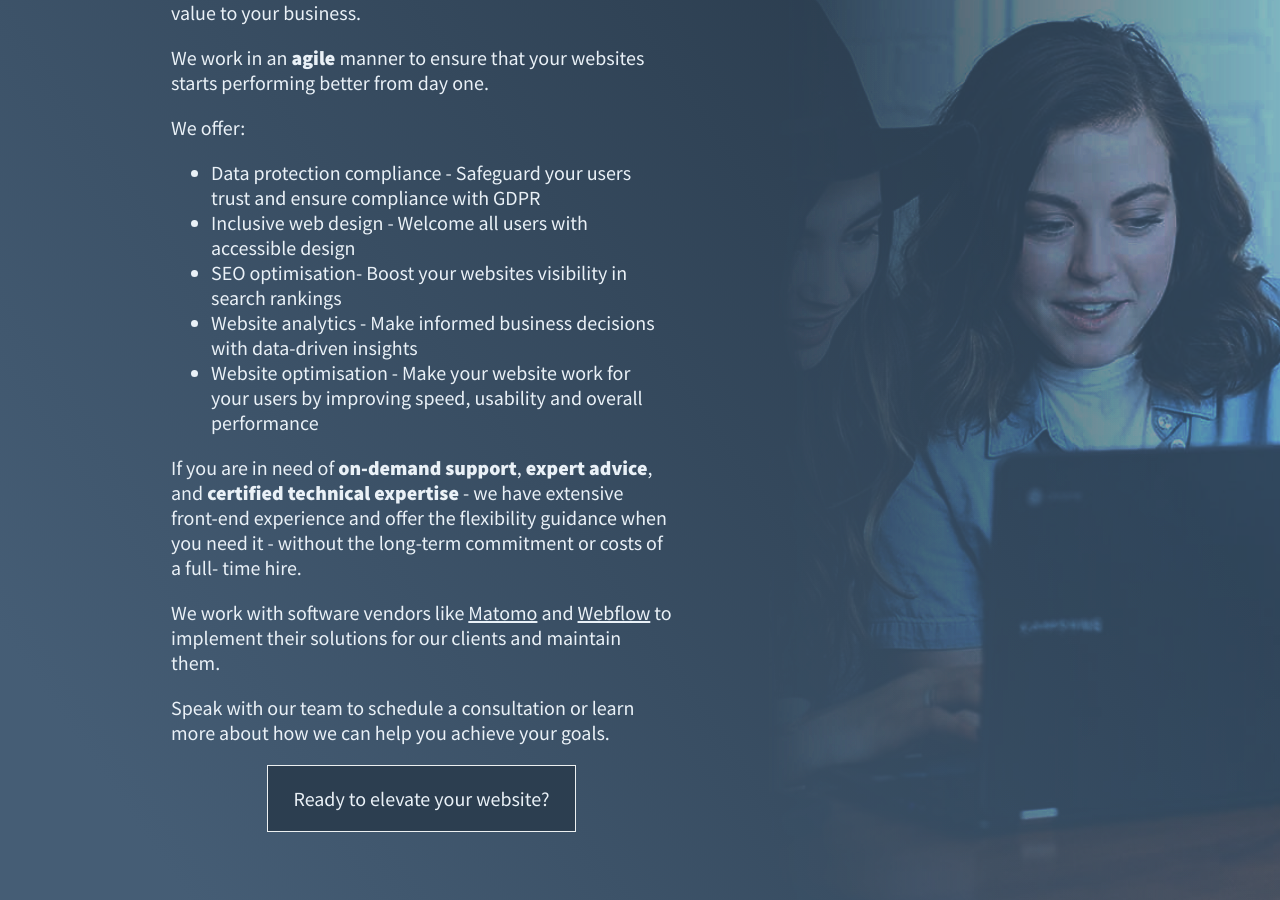
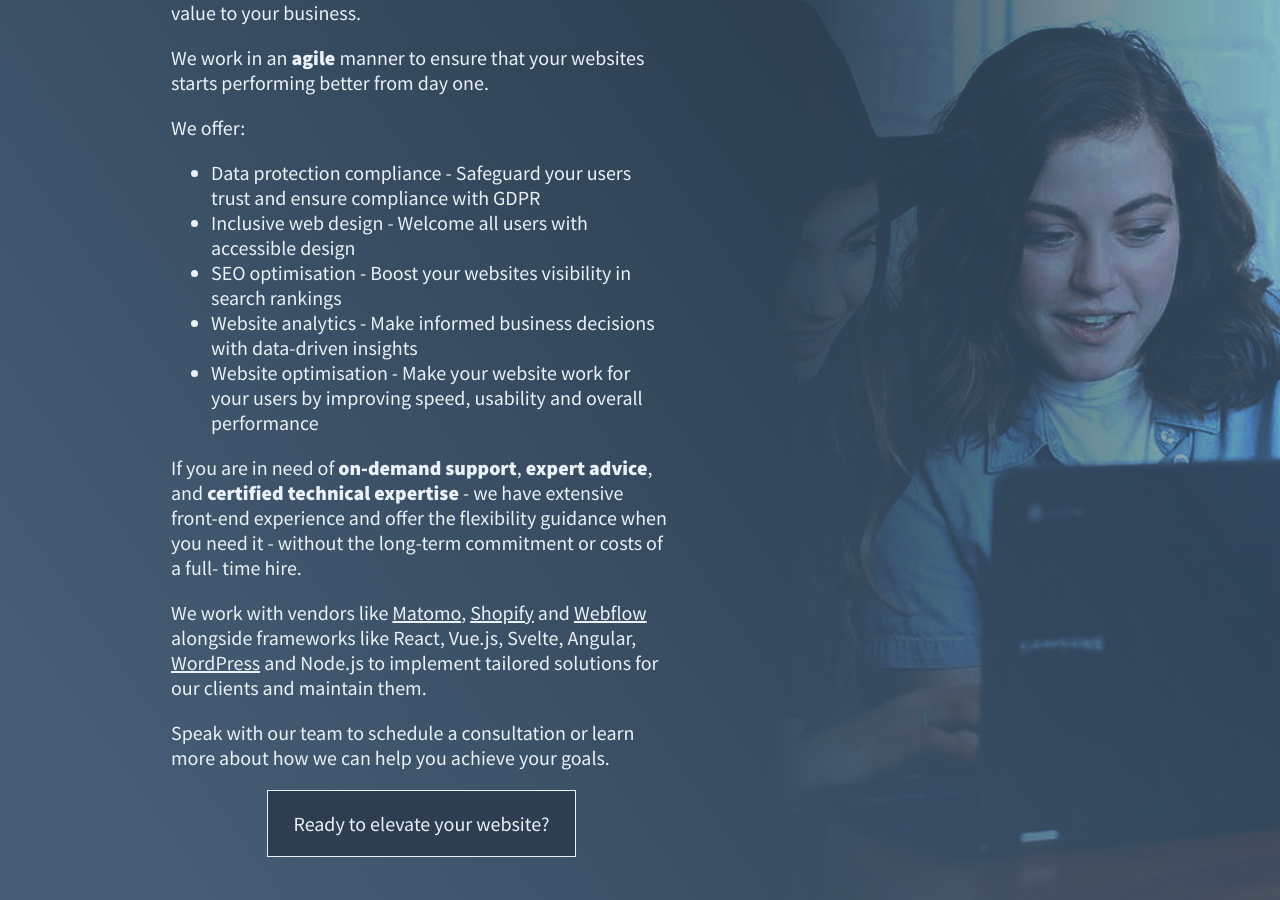
Before and after one commit to derangeddk/deranged.dk, a Jekyll site: the page built from _services/page-elevate.html, in a window 1280 px wide and 900 px high, scrolled down 787 px. Built offline with Jekyll 4.4.1, drawn with Linux system fonts in a browser that asks for light colours; comment, search, counter and statistics services are not loaded; some of the changed text lies outside the part shown.

Commit message:
replaced website icon and fixed content

```diff
--- a/_services/page-elevate.html
+++ b/_services/page-elevate.html
@@ -29,7 +29,7 @@
       <ul>
         <li>Data protection compliance - Safeguard your users trust and ensure compliance with GDPR</li>
         <li>Inclusive web design - Welcome all users with accessible design</li>
-        <li>SEO optimisation- Boost your websites visibility in search rankings</li>
+        <li>SEO optimisation - Boost your websites visibility in search rankings</li>
         <li>Website analytics - Make informed business decisions with data-driven insights</li>
         <li>Website optimisation - Make your website work for your users by improving speed, usability and overall performance</li>
       </ul>
@@ -39,7 +39,7 @@
         time hire.
       </p>
       <p>
-        We work with software vendors like <a href="https://matomo.org/">Matomo</a> and <a href="https://webflow.com/">Webflow</a> to implement their                 solutions for our clients and maintain them.
+        We work with vendors like <a href="https://matomo.org/" target="_blank">Matomo</a>, <a href="https://www.shopify.com/" target="_blank">Shopify</a> and <a href="https://webflow.com/" target="_blank">Webflow</a> alongside frameworks like React, Vue.js, Svelte, Angular, <a href="https://wordpress.com/" target="_blank">WordPress</a> and Node.js to implement tailored solutions for our clients and maintain them.
       </p>
       <p>Speak with our team to schedule a consultation or learn more about how we can help you achieve your goals.</p>
       <center>
```
Also changed, not shown: other parts of _services/page-elevate.html (+1 -1 lines), img/deranged_website_blue.svg, img/deranged_website_white.svg.
